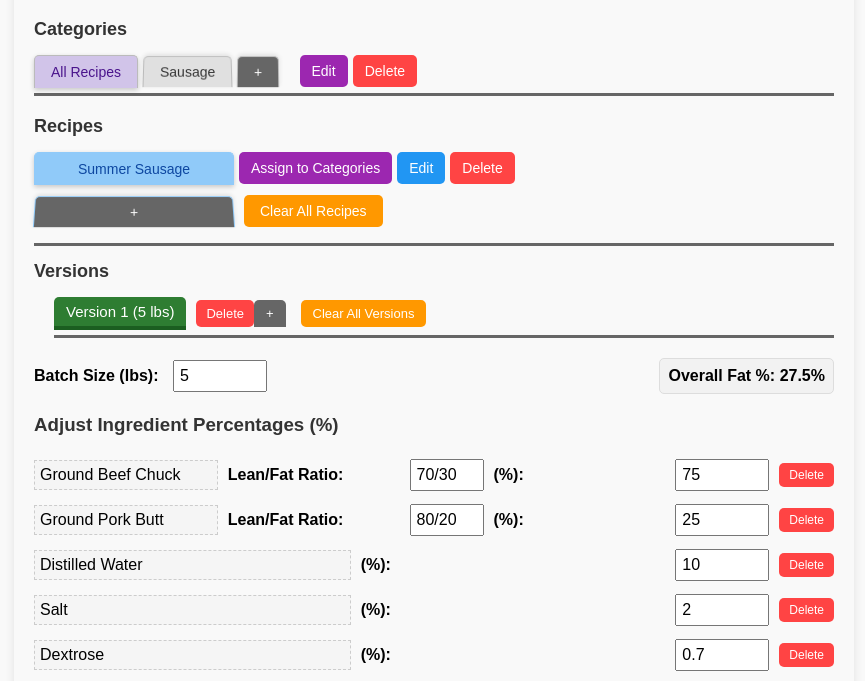
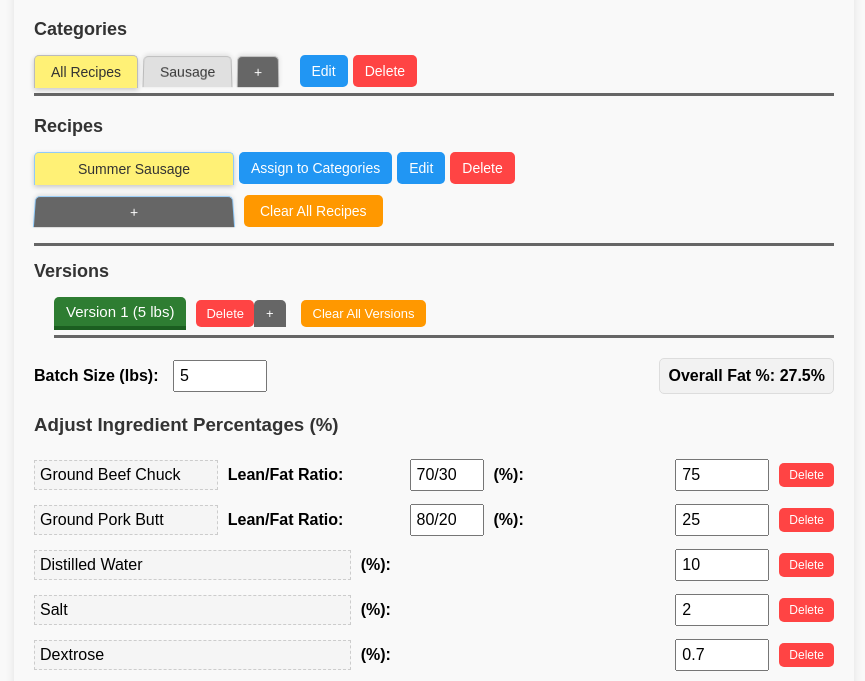
Before and after one commit to rawcalls/sausage, a plain HTML site: page index.html in a window 1280 px wide. Shown: the part 101-782 px from the top of the page, without its empty margins (206-1071 px from the left). Drawn offline with nearby package versions, Linux system fonts and the light colour scheme; a script that the page names is missing.

Commit message:
Yellow Tabs.html

```diff
--- a/index.html
+++ b/index.html
@@ -148,8 +148,8 @@
             transition: transform 0.2s, background-color 0.2s, box-shadow 0.2s;
         }
         .category-tab.active {
-            background-color: #d1c4e9;
-            color: #4a148c;
+            background-color: #fff176;
+            color: #333;
             transform: perspective(500px) rotateX(0deg);
             box-shadow: 0 2px 5px rgba(0,0,0,0.2);
             z-index: 1;
@@ -199,7 +199,8 @@
             text-align: center;
         }
         .recipe-tab.active {
-            background-color: #90caf9;
+            background-color: #fff176;
+            color: #333;
             transform: perspective(500px) rotateX(0deg);
             box-shadow: 0 2px 5px rgba(0,0,0,0.2);
             z-index: 1;
@@ -271,11 +272,11 @@
             background-color: #1976D2;
         }
         .category-button.edit, .assign-button {
-            background-color: #9c27b0;
+            background-color: #2196F3;
             color: white;
         }
         .category-button.edit:hover, .assign-button:hover {
-            background-color: #7b1fa2;
+            background-color: #1976D2;
         }
         .category-button.delete {
             background-color: #ff4444;
```
